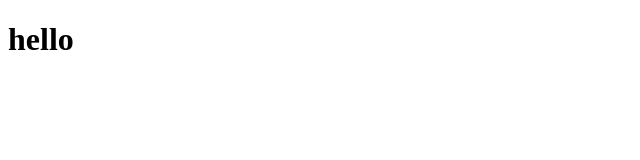
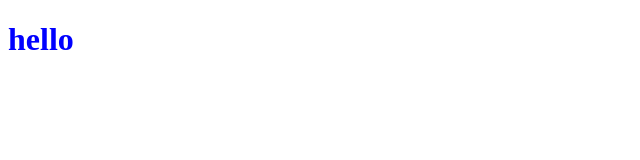
Before and after one commit to kimud7/velopert_study, a React (Create React App) app: page / in a window 1280 px wide. Shown: the top 160 px of the page, without its empty margins (0-640 px from the left). Built offline with nearby package versions, Linux system fonts and the light colour scheme.

Commit message:
props_basic_css

```diff
--- a/src/App.js
+++ b/src/App.js
@@ -4,7 +4,7 @@ import Chapter1 from './chapter1'
 function App() {
   return (
     <div className="App">
-      <Chapter1 test="hello"></Chapter1>
+      <Chapter1 test="hello"  color="blue"></Chapter1>
     </div>
   );
 }
--- a/src/chapter1.js
+++ b/src/chapter1.js
@@ -2,7 +2,7 @@ import React from 'react';
 
 const chapter = (props) => {
     return (
-        <h1>{props.test}</h1>
+        <h1 style={{color: props.color}}>{props.test}</h1>
       );
 }
 
```
